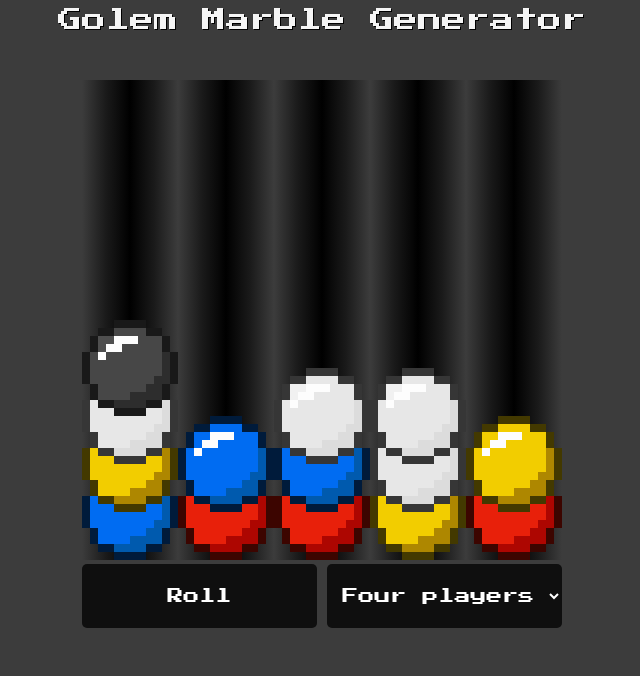
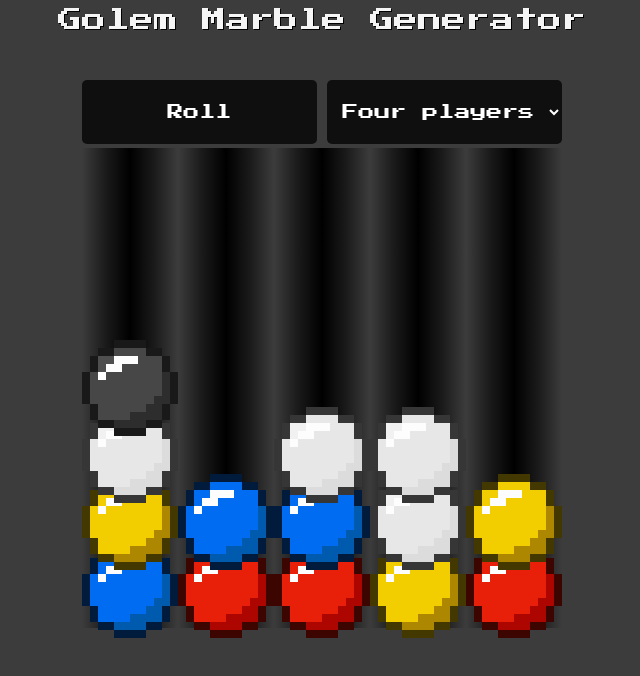
Before and after one commit to jakubwalawender/golem-marble-generator, a React (Create React App) app: page / in a window 1280 px wide. Shown: the top 676 px of the page, without its empty margins (318-958 px from the left). Built offline with nearby package versions, Linux system fonts and the light colour scheme.

Commit message:
Fix animation on player change Adjust marlbes positioning Move menu over the synagogue

```diff
--- a/src/components/Marble.jsx
+++ b/src/components/Marble.jsx
@@ -6,8 +6,8 @@ export const Marble = ({ color, position }) => {
 
   useEffect(() => {
     setTimeout(() => {
-      setTop(`${80 - 10 * position}%`);
-    }, position);
+      setTop(`${82 - 14 * position}%`);
+    }, 10);
   }, [position]);
 
   return (
--- a/src/components/Synagogue.jsx
+++ b/src/components/Synagogue.jsx
@@ -16,24 +16,11 @@ export const Synagogue = () => {
   };
 
   useEffect(() => {
-    setSynagogue(roll(currentValue));
+    handleRoll();
   }, [currentValue]);
 
   return (
     <div>
-      <div className="synagogue">
-        {synagogue.map((column, id) => {
-          return (
-            <div key={id} className="track">
-              {column.map(({ color, id }, position) => {
-                return (
-                  <Marble key={id} color={color} position={position}></Marble>
-                );
-              })}
-            </div>
-          );
-        })}
-      </div>
       <div className="menu">
         <button onClick={handleRoll} className="roll-button">
           Roll
@@ -48,6 +35,20 @@ export const Synagogue = () => {
           })}
         </select>
       </div>
+
+      <div className="synagogue">
+        {synagogue.map((column, id) => {
+          return (
+            <div key={id} className="track">
+              {column.map(({ color, id }, position) => {
+                return (
+                  <Marble key={id} color={color} position={position}></Marble>
+                );
+              })}
+            </div>
+          );
+        })}
+      </div>
     </div>
   );
 };
--- a/src/styles.scss
+++ b/src/styles.scss
@@ -22,7 +22,6 @@ $marble_width: $track_width;
 
 .synagogue {
   margin: auto;
-  margin-bottom: 0.5vmin;
   display: flex;
   justify-content: center;
   flex-direction: row;
@@ -34,7 +33,7 @@ $marble_width: $track_width;
   position: absolute;
   width: $marble_width;
   height: $marble_width;
-  transition: top 300ms ease-out;
+  transition: top 400ms ease-out;
 }
 
 .track > .marble ~ .marble {
@@ -52,6 +51,7 @@ $marble_width: $track_width;
 
 .menu {
   margin: auto;
+  margin-bottom: 0.5vmin;
   width: $synagogue-width;
   height: 8vmin;
   display: flex;
```
